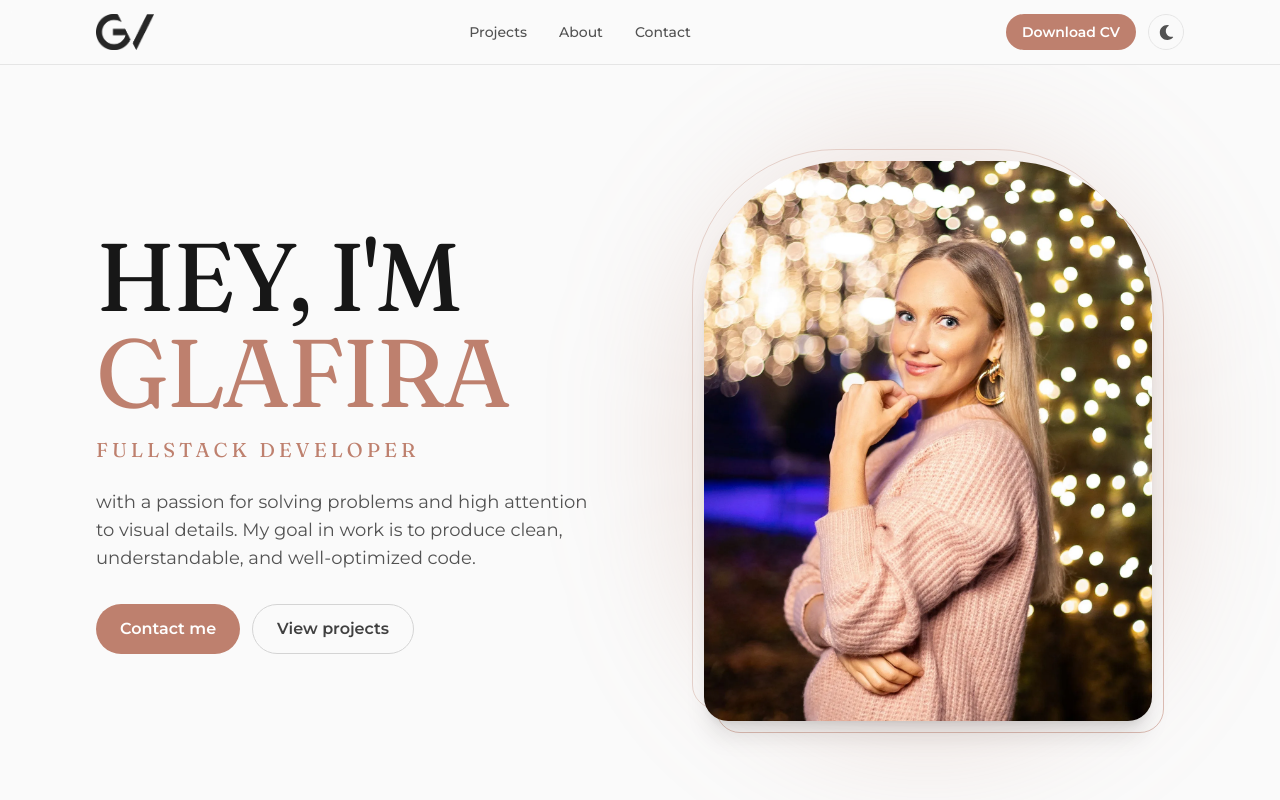
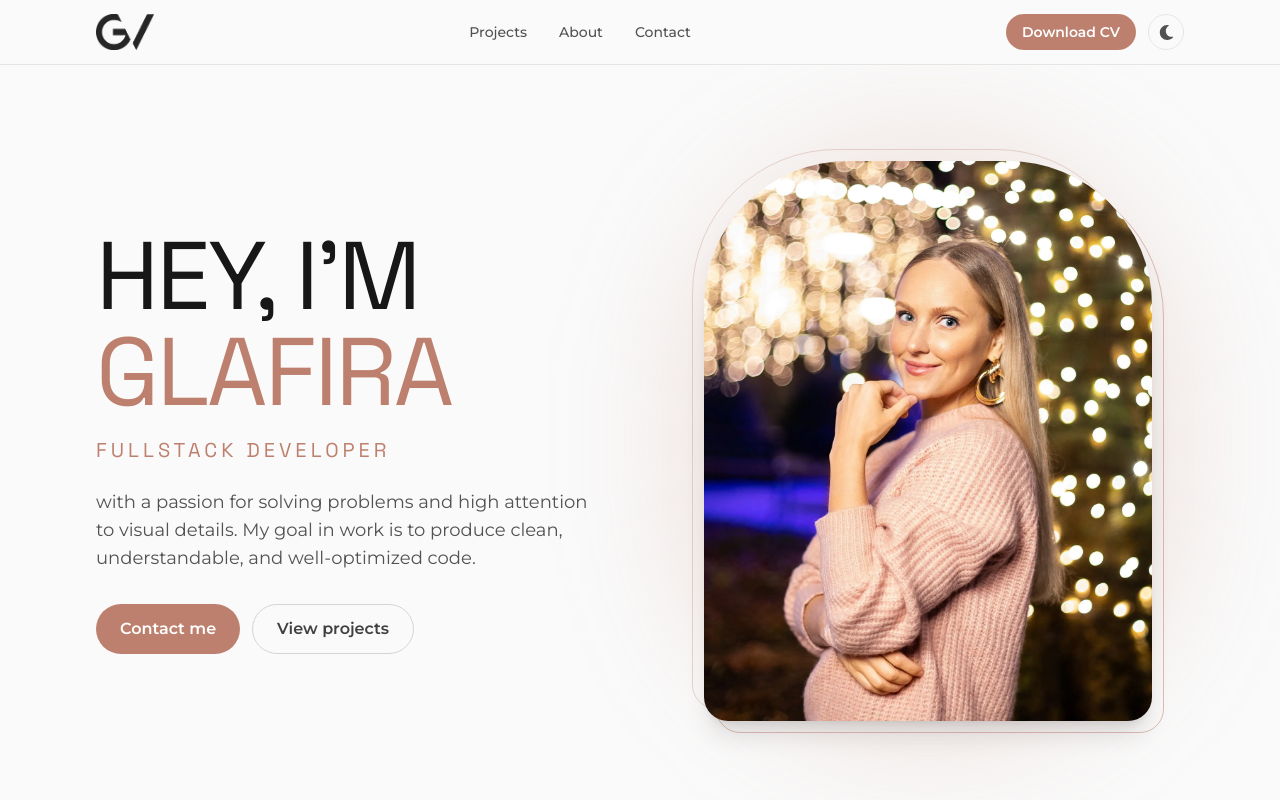
Before and after one commit to glafver/portfolio, a React (Vite) app: page / in a window 1280 px wide. Shown: the top 800 px of the page. Built offline with nearby package versions, Linux system fonts and the light colour scheme; no server answers; the database is empty.

Commit message:
Switch accent font to Space Grotesk

```diff
--- a/index.html
+++ b/index.html
@@ -16,7 +16,7 @@
   <link rel="preconnect" href="https://fonts.googleapis.com" />
   <link rel="preconnect" href="https://fonts.gstatic.com" crossorigin />
   <link
-    href="https://fonts.googleapis.com/css2?family=Montserrat:ital,wght@0,100;0,200;0,300;0,400;0,500;0,600;0,700;0,800;0,900;1,100;1,200;1,300;1,400;1,500;1,600;1,700;1,800;1,900&family=Fraunces:ital,opsz,wght@0,9..144,100..900;1,9..144,100..900&display=swap"
+    href="https://fonts.googleapis.com/css2?family=Montserrat:ital,wght@0,100;0,200;0,300;0,400;0,500;0,600;0,700;0,800;0,900;1,100;1,200;1,300;1,400;1,500;1,600;1,700;1,800;1,900&family=Space+Grotesk:wght@300..700&display=swap"
     rel="stylesheet"
   />
   <title>Glafira Veretennikova | Fullstack Developer</title>
--- a/tailwind.config.js
+++ b/tailwind.config.js
@@ -9,7 +9,7 @@
     extend: {
       fontFamily: {
         mont: ['Montserrat', 'sans-serif'],
-        display: ['"Fraunces"', 'Georgia', 'serif'],
+        display: ['"Space Grotesk"', 'Montserrat', 'sans-serif'],
       },
       colors: {
         accent: {
```
